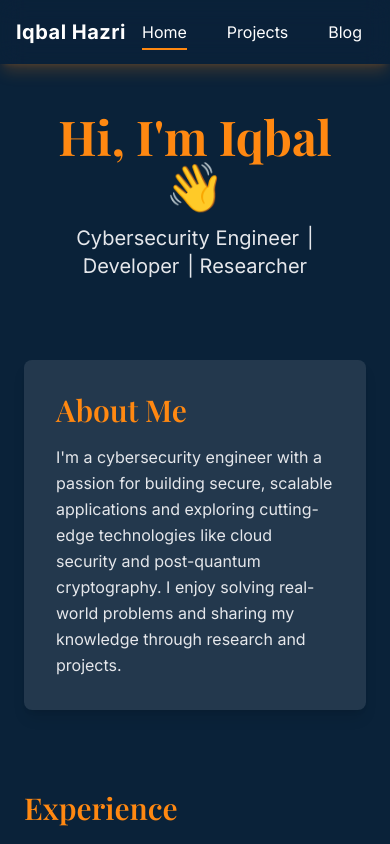
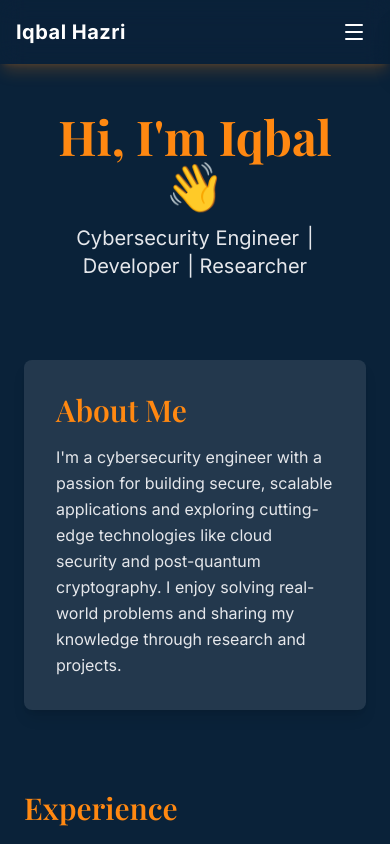
Before and after one commit to IqbalHazri/portfolio-website, a React (Vite) app: page / in a window 390 px wide. Shown: the top 844 px of the page. Built offline with nearby package versions, Linux system fonts and the light colour scheme; a web font is replaced by a local one.

Commit message:
responsive navbar

```diff
--- a/src/components/Navbar.jsx
+++ b/src/components/Navbar.jsx
@@ -1,52 +1,82 @@
 import { NavLink } from "react-router-dom";
+import { useState, useEffect } from "react";
+import { Menu, X } from "lucide-react";
 
 export default function Navbar() {
+
+  const [open, setOpen] = useState(false);
+
+  // Prevent body scroll when mobile menu is open
+  useEffect(() => {
+    if (open) document.body.style.overflow = "hidden";
+    else document.body.style.overflow = "";
+    return () => (document.body.style.overflow = "");
+  }, [open]);
+
+  const linkBase =
+    "relative px-3 py-2 rounded-md outline-none transition-all duration-200 focus-visible:ring-2 focus-visible:ring-white/40";
+  const getLinkClass = ({ isActive }) =>
+    `${linkBase} ${
+      isActive
+        ? "text-white after:absolute after:left-3 after:right-3 after:-bottom-1 after:h-[2px] after:bg-[rgb(255,136,17)] after:content-['']"
+        : "text-white hover:bg-[rgb(255,136,17)] hover:text-white"
+    }`;
+
+  // when open => solid bg + no blur. when closed => translucent + blur.
+  const navShell =
+    `fixed top-0 left-0 w-full z-50 shadow-lg shadow-[rgb(255,136,17)]/20 ` +
+    (open ? "bg-[rgb(10,34,57)]" : "bg-[rgb(10,34,57)]/70 backdrop-blur-md");
+
   return (
-    <nav className="fixed top-0 left-0 w-full bg-[rgb(10,34,57)]/70 backdrop-blur-md shadow-lg shadow-[rgb(255,136,17)]/20 z-50">
+    <nav className={navShell}>
       <div className="max-w-6xl mx-auto px-4 h-16 flex justify-between items-center">
-        {/* Logo / Brand */}
         <NavLink to="/" className="text-xl font-bold text-white tracking-wide">
           Iqbal Hazri
         </NavLink>
 
-        {/* Links */}
-        <div className="space-x-4">
-          <NavLink
-            to="/"
-            className={({ isActive }) =>
-              `relative px-3 py-1 rounded-md outline-none transition-all duration-200
-              focus-visible:ring-2 focus-visible:ring-white/40
-              ${isActive
-                ? "text-white after:absolute after:left-3 after:right-3 after:-bottom-1 after:h-[2px] after:bg-[rgb(255,136,17)] after:content-['']"
-                : "text-white hover:bg-[rgb(255,136,17)] hover:text-white"}`
-            }
+        <div className="hidden md:flex items-center space-x-2">
+          <NavLink to="/" className={getLinkClass}>Home</NavLink>
+          <NavLink to="/projects" className={getLinkClass}>Projects</NavLink>
+          <NavLink to="/blog" className={getLinkClass}>Blog</NavLink>
+        </div>
+
+        <button
+          className="md:hidden inline-flex items-center justify-center p-2 rounded-md text-white focus-visible:ring-2 focus-visible:ring-white/40"
+          aria-label="Open menu"
+          aria-expanded={open}
+          onClick={() => setOpen(true)}
+        >
+          <Menu size={24} />
+        </button>
+      </div>
+
+      {/* Overlay (make it nearly opaque) */}
+      <div
+        className={`md:hidden fixed inset-0 bg-black/90 transition-opacity ${open ? "opacity-100 pointer-events-auto" : "opacity-0 pointer-events-none"} z-40`}
+        onClick={() => setOpen(false)}
+      />
+
+      {/* Slide-over panel (ensure it's above the overlay) */}
+      <div
+        className={`md:hidden fixed top-0 right-0 h-full w-72 max-w-[80%] bg-[rgb(10,34,57)] shadow-xl border-l border-white/10 transition-transform duration-200 ${open ? "translate-x-0" : "translate-x-full"} z-50`}
+        role="dialog"
+        aria-modal="true"
+      >
+        <div className="h-16 px-4 flex items-center justify-between border-b border-white/10">
+          <span className="text-white font-semibold">Menu</span>
+          <button
+            className="p-2 rounded-md text-white focus-visible:ring-2 focus-visible:ring-white/40"
+            aria-label="Close menu"
+            onClick={() => setOpen(false)}
           >
-            Home
-          </NavLink>
-          <NavLink
-            to="/projects"
-            className={({ isActive }) =>
-              `relative px-3 py-1 rounded-md outline-none transition-all duration-200
-              focus-visible:ring-2 focus-visible:ring-white/40
-              ${isActive
-                ? "text-white after:absolute after:left-3 after:right-3 after:-bottom-1 after:h-[2px] after:bg-[rgb(255,136,17)] after:content-['']"
-                : "text-white hover:bg-[rgb(255,136,17)] hover:text-white"}`
-            }
-          >
-            Projects
-          </NavLink>
-          <NavLink
-            to="/blog"
-            className={({ isActive }) =>
-              `relative px-3 py-1 rounded-md outline-none transition-all duration-200
-              focus-visible:ring-2 focus-visible:ring-white/40
-              ${isActive
-                ? "text-white after:absolute after:left-3 after:right-3 after:-bottom-1 after:h-[2px] after:bg-[rgb(255,136,17)] after:content-['']"
-                : "text-white hover:bg-[rgb(255,136,17)] hover:text-white"}`
-            }
-          >
-            Blog
-          </NavLink>
+            <X size={24} />
+          </button>
+        </div>
+
+        <div className="px-4 py-4 flex flex-col gap-2">
+          <NavLink to="/" className={({ isActive }) => `${getLinkClass({ isActive })} block`} onClick={() => setOpen(false)}>Home</NavLink>
+          <NavLink to="/projects" className={({ isActive }) => `${getLinkClass({ isActive })} block`} onClick={() => setOpen(false)}>Projects</NavLink>
+          <NavLink to="/blog" className={({ isActive }) => `${getLinkClass({ isActive })} block`} onClick={() => setOpen(false)}>Blog</NavLink>
         </div>
       </div>
     </nav>
```
